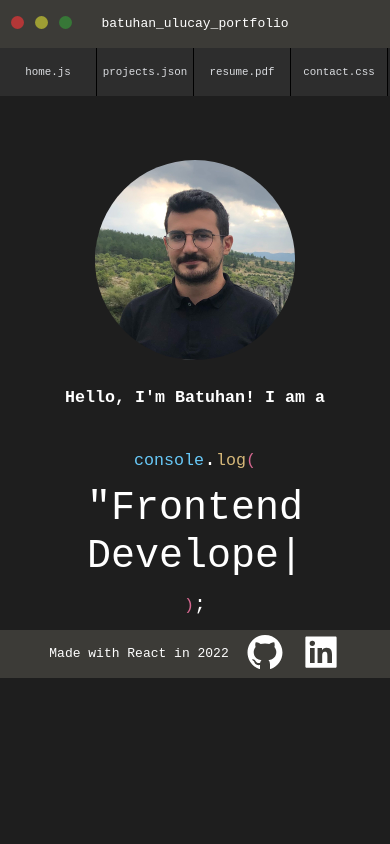
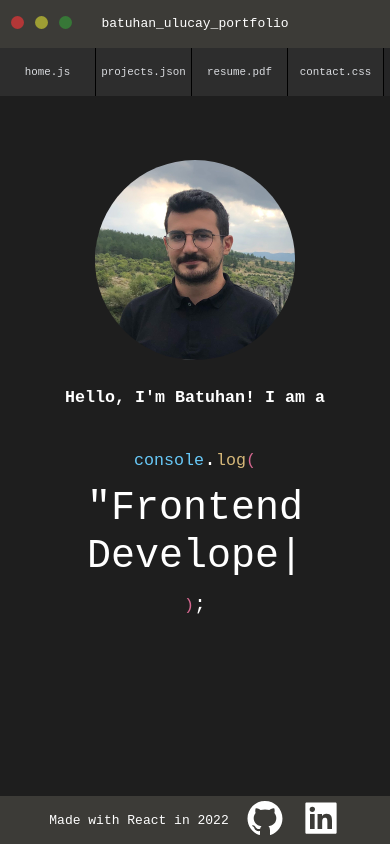
Before and after one commit to BatuhanUlucay/portfolio-site, a React (Create React App) app: page / in a window 390 px wide. Built offline with nearby package versions, Linux system fonts and the light colour scheme.

Commit message:
Responsiveness is increased.

```diff
--- a/src/App.js
+++ b/src/App.js
@@ -14,8 +14,6 @@ function App() {
   const [page, setPage] = useState(<Home />);
 
   useEffect(() => {
-    console.log(currentTab);
-
     switch (currentTab) {
       case "home.js":
         setPage(<Home />);
--- a/src/index.css
+++ b/src/index.css
@@ -1,6 +1,17 @@
-body {
+*, *::before, *::after {
+  box-sizing: inherit;
+}
+
+html {
+  /* this makes sure the padding and the border is included in the box sizing */
+  box-sizing: border-box;
+  overflow-x: hidden;
+}
+
+html body {
+  padding: 0;
   margin: 0;
-  padding: 0;
+  /* overflow-y: inherit; */
   background-color: #1e1e1e;
   font-family: monospace;
 }
@@ -9,6 +20,7 @@ body {
 
 .header {
   background-color: #3c3b37;
+  width: 100vw;
   height: 3rem;
   display: flex;
   justify-content: center;
@@ -55,6 +67,10 @@ body {
   display: flex;
   justify-content: center;
   align-items: center;
+  position: fixed;
+  left: 0;
+  bottom: 0;
+  width: 100%;
 }
 
 .footer a {
@@ -105,7 +121,7 @@ body {
 /* Explorer */
 
 .explorer {
-  height: 100vmax;
+  height: 100vh;
   width: 20rem;
   background-color: #252526;
 }
@@ -180,6 +196,7 @@ body {
 .projects {
   margin: auto;
   margin-top: 6rem;
+  margin-bottom: 6rem;
 }
 
 .projects-grid {
@@ -230,8 +247,8 @@ body {
   width: 75%;
 }
 
-.calendly {
-  overflow: -moz-hidden-unscrollable;
+.calendly-inline-widget {
+  min-width: 250;
 }
 
 /* Resume */
@@ -239,7 +256,7 @@ body {
 .resume {
   margin: auto;
   margin-top: 4rem;
-  height: 100%;
+  /* height: 100%; */
   width: 70%;
 }
 
```
